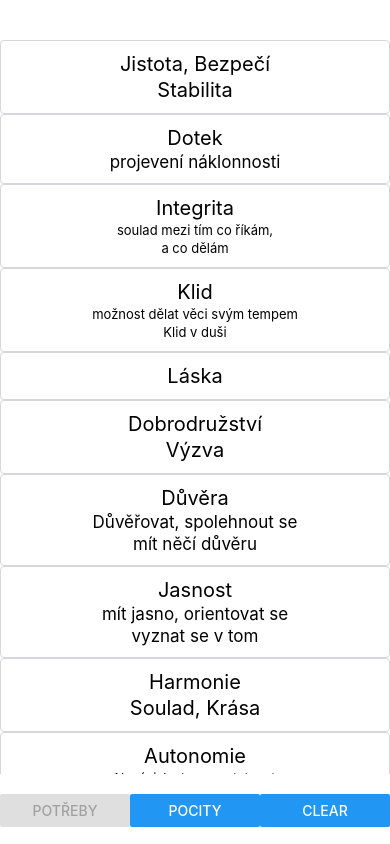
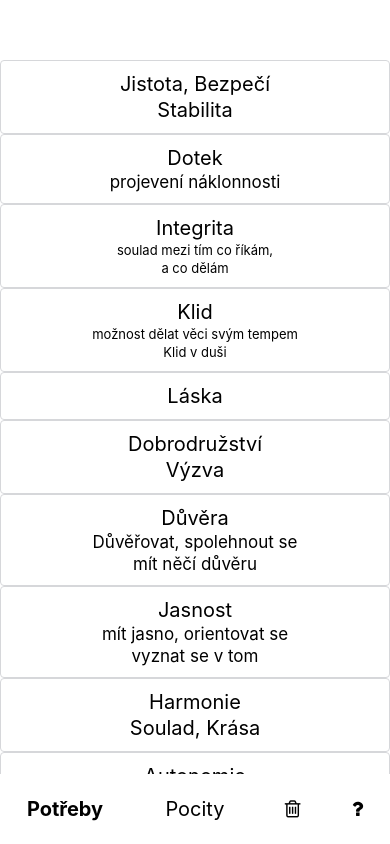
Before and after one commit to lukas-krecan/NvcCards, a React Native app: screen / in a window 390 px wide. Built offline with nearby package versions, Linux system fonts and the light colour scheme; what react-native would draw is missing.

Commit message:
Added buttons

```diff
--- a/App.tsx
+++ b/App.tsx
@@ -1,4 +1,4 @@
-import React from 'react';
+import React, {Component} from 'react';
 import {
     Button,
     FlatList,
@@ -9,9 +9,12 @@ import {
     YellowBox
 } from 'react-native';
 
+import { WebView } from 'react-native-webview';
+
 import {Colors} from 'react-native/Libraries/NewAppScreen';
 import {Card, CardData, feelings, needs} from "./Data";
 import Icon from 'react-native-vector-icons/FontAwesome';
+import {Help} from "./Help";
 
 YellowBox.ignoreWarnings([
     'Warning: componentWillMount has been renamed'
@@ -91,6 +94,7 @@ type AppState = {
 
 const needsScreen = 'needs';
 const feelingsScreen = 'feelings';
+const helpScreen = 'help';
 
 export default class App extends React.Component<AppProps, AppState> {
     constructor(props: AppProps) {
@@ -105,19 +109,27 @@ export default class App extends React.Component<AppProps, AppState> {
         let activeScreen = this.state.activeScreen;
         return (
             <View style={{flex: 1, marginVertical: 20}}>
-                <View style={{flex: 100}}>
+                <View style={{flex: 100, marginTop: 20}}>
                     {activeScreen == needsScreen && <CardList cards={needs} selectedCards={this.state.selectedCards} onCardClick={(item) => this.selectCard(item)}/>}
                     {activeScreen == feelingsScreen && <CardList cards={feelings} selectedCards={this.state.selectedCards} onCardClick={(item) => this.selectCard(item)}/>}
+                    {activeScreen == helpScreen && <Help/>}
                 </View>
                 <View style={{flex: 1, minHeight: 30, flexDirection: 'row'}}>
-                    <View style={{flex: 1}}>
-                        {this.cardsButton("Potřeby", () => this.needsButtonClicked(), activeScreen == needsScreen)}
+                    <View style={{flex: 2}}>
+                        {this.cardsButton("Potřeby", () => this.setState({activeScreen: needsScreen}), activeScreen == needsScreen)}
+                    </View>
+                    <View style={{flex: 2}}>
+                        {this.cardsButton("Pocity", () => this.setState({activeScreen: feelingsScreen}), activeScreen == feelingsScreen)}
                     </View>
                     <View style={{flex: 1}}>
-                        {this.cardsButton("Pocity", () => this.feelingsButtonClicked(), activeScreen == feelingsScreen)}
+                        <TouchableOpacity onPress={() => this.setState({selectedCards: []})} style={styles.icon} disabled={this.state.selectedCards.length == 0}>
+                            <Icon name="trash-o" size={20}/>
+                        </TouchableOpacity>
                     </View>
                     <View style={{flex: 1}}>
-                        <Button title="Clear" onPress={() => this.setState({selectedCards: []})}/>
+                        <TouchableOpacity onPress={() => this.setState({activeScreen: helpScreen})} style={styles.icon}>
+                            <Icon name="question" size={20}/>
+                        </TouchableOpacity>
                     </View>
                 </View>
             </View>
@@ -125,9 +137,10 @@ export default class App extends React.Component<AppProps, AppState> {
     }
 
 
-
     private cardsButton(title: String, onPress: () => void, active: boolean) {
-        return <Button title={title} onPress={onPress} disabled={active} style={styles.tabButton}/>;
+        return <TouchableOpacity  onPress={onPress} disabled={active} style={styles.tabButton}>
+            <Text style={[{fontSize: 20}, active && styles.selectedButtonText]}>{title}</Text>
+        </TouchableOpacity>;
     }
 
     private selectCard(item: Card) {
@@ -138,13 +151,6 @@ export default class App extends React.Component<AppProps, AppState> {
             selected.push(item.id);
             this.setState({selectedCards: selected})
         }
-    }
-
-    private needsButtonClicked() {
-        this.setState({activeScreen: needsScreen})
-    }
-    private feelingsButtonClicked() {
-        this.setState({activeScreen: feelingsScreen})
     }
 }
 
@@ -177,6 +183,16 @@ const styles = StyleSheet.create({
         textAlign: 'center'
     },
     tabButton:{
-
+        flex: 1,
+        justifyContent: 'center',
+        alignItems: 'center'
+    },
+    selectedButtonText:{
+        fontWeight: 'bold'
+    },
+    icon: {
+        flex: 1,
+        justifyContent: 'center',
+        alignItems: 'center'
     }
 });
--- a/package.json
+++ b/package.json
@@ -11,7 +11,8 @@
     "react": "16.9.0",
     "react-devtools": "^3.6.3",
     "react-native": "0.61.2",
-    "react-native-vector-icons": "^6.6.0"
+    "react-native-vector-icons": "^6.6.0",
+    "react-native-webview": "^7.4.3"
   },
   "devDependencies": {
     "@babel/core": "^7.6.0",
```
Also changed, not shown: Help.tsx (added), 3 other files (tests, documents, lock files or other folders).
